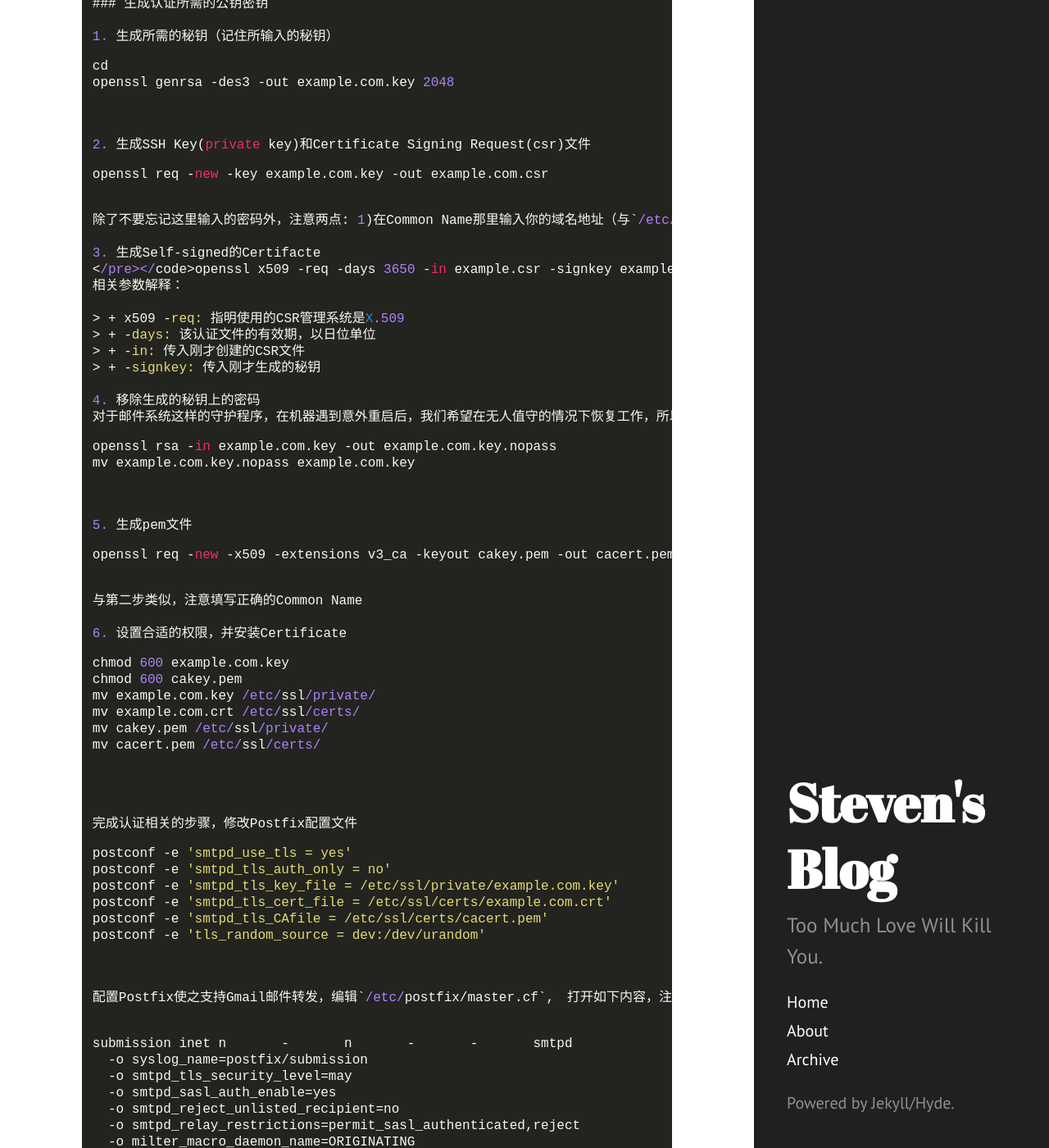
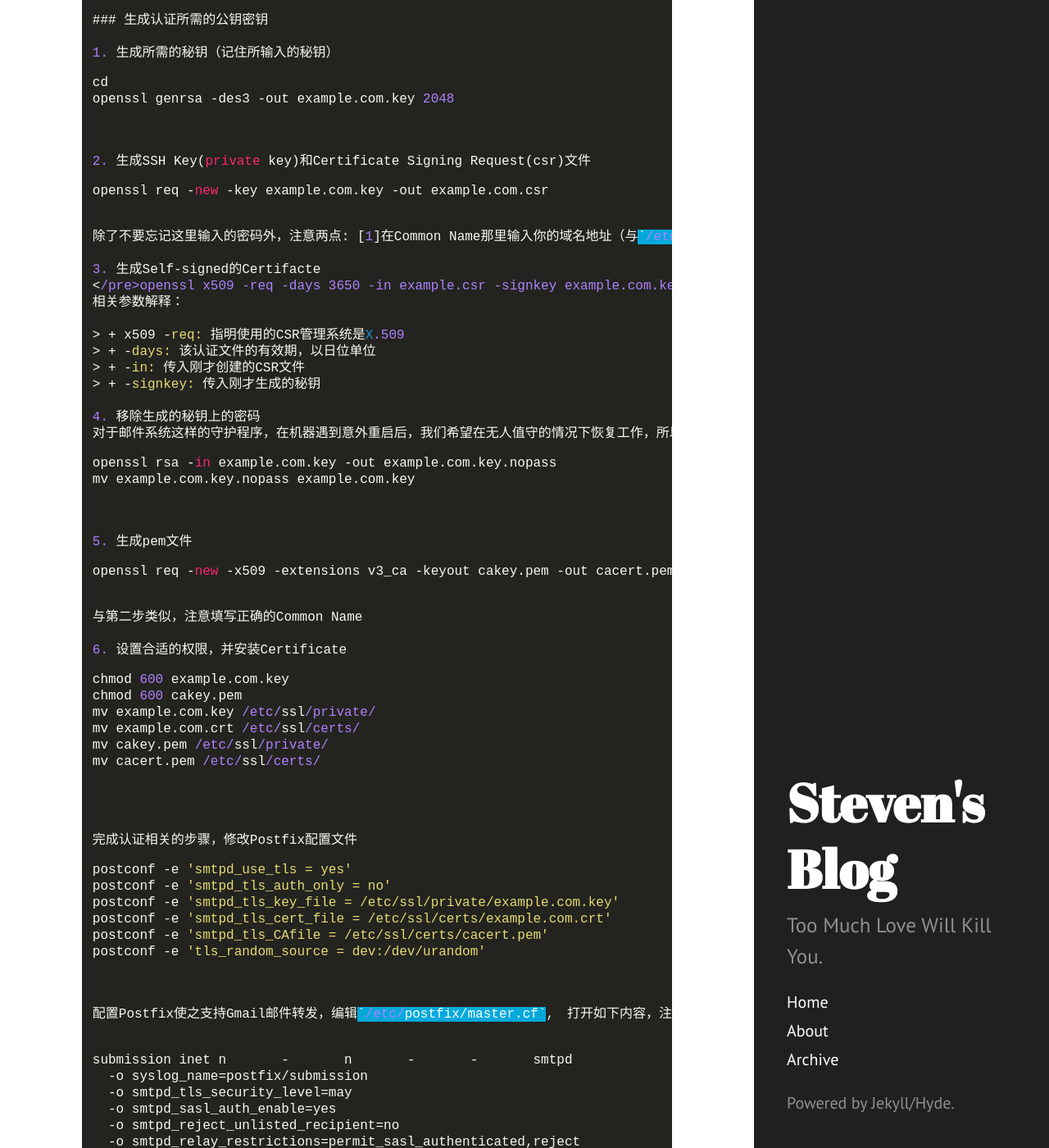
Before and after one commit to legatoo/legatoo.github.io, a Jekyll site: the page built from _posts/2014-12-15-Build-Your-Own-Custom-Doamin-Email-on-DigitalOcean.md, in a window 1280 px wide and 1400 px high, scrolled down 5799 px. Shown: the whole window at 82% size. Built offline with Jekyll 4.4.1, drawn with Linux system fonts in a browser that asks for light colours; Markdown is read by kramdown in place of the engine named in the settings; some of the changed lines change nothing that is shown.

Commit message:
post: mail service

```diff
--- a/_posts/2014-12-15-Build-Your-Own-Custom-Doamin-Email-on-DigitalOcean.md
+++ b/_posts/2014-12-15-Build-Your-Own-Custom-Doamin-Email-on-DigitalOcean.md
@@ -58,11 +58,11 @@
 
 <p><img src="{{site.baseurl}}public/img/image/Postfix_architecture-640px.png"/></p>
 
-在我的机器Ubuntu14.04下使用下面的命令就可以完成安装，使用<span style="background-color: #23241f"><font color="white">`DEBIAN_FRONTEND=noninteractive`</font></span>将会跳过交互安装的环节，因为Postfix的配置可以之后通过修改配置文件完成。
+在我的机器Ubuntu14.04下使用下面的命令就可以完成安装，使用<span style="background-color: #01A9DB"><font color="white">`DEBIAN_FRONTEND=noninteractive`</font></span>将会跳过交互安装的环节，因为Postfix的配置可以之后通过修改配置文件完成。
 
 <pre><code class="Bash">sudo DEBIAN_FRONTEND=noninteractive　apt-get install postfix</code></pre>
 
-安装完成后，修改配置文件<span style="background-color: #23241f"><font color="white">`／etc/postfix/main.cf`</font></span>
+安装完成后，修改配置文件<span style="background-color: #01A9DB"><font color="white">`／etc/postfix/main.cf`</font></span>
 
 <pre><code class="Bash"># Host and site name.
 myhostname = example.com
@@ -73,7 +73,7 @@
 virtual_alias_domains = legato.ninja
 virtual_alias_maps = hash:/etc/postfix/virtual</code></pre>
 
-myhostname与之前配置的DNS相匹配即可。Virtual Aliases指明了发往`virtual_alias_domains`的邮件将被转发至virtual文件定义的邮箱中去，因此下一步编辑<span style="background-color: #23241f"><font color="white">`/etc/postfix/virtual`</font></span>
+myhostname与之前配置的DNS相匹配即可。Virtual Aliases指明了发往`virtual_alias_domains`的邮件将被转发至virtual文件定义的邮箱中去，因此下一步编辑<span style="background-color: #01A9DB"><font color="white">`/etc/postfix/virtual`</font></span>
 
 <pre><code>#Format:
 #<mail_from_address>  <forward_to_address>
@@ -96,6 +96,7 @@
 ##邮件的发送
 
 这一部分会比之前的部分麻烦一下，我们需要把我们的邮件配置成为一个relay服务器，原因是我希望继续使用Gmail的管理界面，但是邮件的发送人又需要是我自己的邮箱，那么这封邮件就需要由Google先发送到我的邮件服务器，然后在进行转发。　Gmail和我们的转发服务器之间的交流是受加密保护的，因此这里使用到了TLS。　有关TLS是如何运作的，我推荐一下的几篇文章，看过之后会对这套系统有一个认识
+
 + <a href="http://security.stackexchange.com/questions/20803/how-does-ssl-tls-work"> How does SSL/TLS Works?</a>
 + <a href="http://en.wikipedia.org/wiki/Transport_Layer_Security">Transport Layer Security</a>
 + <a href="http://en.wikipedia.org/wiki/Public-key_cryptography">Public-key cryptography</a>
@@ -110,7 +111,7 @@
 
 <pre><code class="Bash">sudo saslpasswd2 -c -u example.com smtp</code></pre>
 
-上面的命令会建立一个名为`smtp`的用户，用户名可以随意选择。完成后，在<span style="background-color: #23241f"><font color="white">`/etc`</font></span>下会出现一个保存用户名和密码的文件`sasldb2`
+上面的命令会建立一个名为`smtp`的用户，用户名可以随意选择。完成后，在<span style="background-color: #01A9DB"><font color="white">`/etc`</font></span>下会出现一个保存用户名和密码的文件`sasldb2`
 
 <pre><code class="Bash">~$ ls -l /etc/sasldb2
 -r-------- 1 postfix root 12288 Dec 12 05:01 /etc/sasldb2
@@ -125,7 +126,7 @@
 <pre><code class="Bash">sudo chmod 400 /etc/sasldb2
 sudo chown postfix /etc/sasldb2</code></pre>
 
-修改配置文件<span style="background-color: #23241f"><font color="white">`/etc/postfix/sasl/smtpd.conf`</font></span>
+修改配置文件<span style="background-color: #01A9DB"><font color="white">`/etc/postfix/sasl/smtpd.conf`</font></span>
 
 <pre><code class="Bash"># /etc/postfix/sasl/smtpd.conf
 sasl_pwcheck_method: auxprop
@@ -141,10 +142,10 @@
 
 2. 生成SSH Key(private key)和Certificate Signing Request(csr)文件
 <pre><code class="Bash">openssl req -new -key example.com.key -out example.com.csr</code></pre>
-除了不要忘记这里输入的密码外，注意两点: 1)在Common Name那里输入你的域名地址（与<span style="background-color: #23241f"><font color="white">`/etc/postfix/main.cf`</font></span>中的`myhostname`同）; 2)不用输入Challenge Password
+除了不要忘记这里输入的密码外，注意两点: [1]在Common Name那里输入你的域名地址（与<span style="background-color: #01A9DB"><font color="white">`/etc/postfix/main.cf`</font></span>中的`myhostname`同） [2]不用输入Challenge Password
 
 3. 生成Self-signed的Certifacte
-</pre></code>openssl x509 -req -days 3650 -in example.csr -signkey example.com.key -out example.com.crt</code></pre>
+</pre><code class="Bash">openssl x509 -req -days 3650 -in example.csr -signkey example.com.key -out example.com.crt</code></pre>
 相关参数解释：
 
 > + x509 -req: 指明使用的CSR管理系统是<a href="http://en.wikipedia.org/wiki/X.509">X.509</a>
@@ -178,7 +179,7 @@
 postconf -e 'smtpd_tls_CAfile = /etc/ssl/certs/cacert.pem'
 postconf -e 'tls_random_source = dev:/dev/urandom'</code></pre>
 
-配置Postfix使之支持Gmail邮件转发，编辑`/etc/postfix/master.cf`,　打开如下内容，注意submission那一行的第三个选项，也就是chroot设置位`n`
+配置Postfix使之支持Gmail邮件转发，编辑<span style="background-color: #01A9DB"><font color="white">`/etc/postfix/master.cf`</font></span>,　打开如下内容，注意submission那一行的第三个选项，也就是chroot设置位<span style="background-color: #01A9DB"><font color="white">`n`</font></span>
 
 <pre><code class="Bash">submission inet n       -       n       -       -       smtpd
   -o syslog_name=postfix/submission
@@ -216,6 +217,7 @@
 如果一切正确，你会收到一封验证邮件。否则的话，查看log文件查看问题。
 
 <a href="http://seasonofcode.com/posts/custom-domain-e-mails-with-postfix-and-gmail-the-missing-tutorial.html">Reference#1</a>
+
 <a href="http://www.e-rave.nl/create-a-self-signed-ssl-key-for-postfix">Reference#2</a>
 
 Cheers,
```
